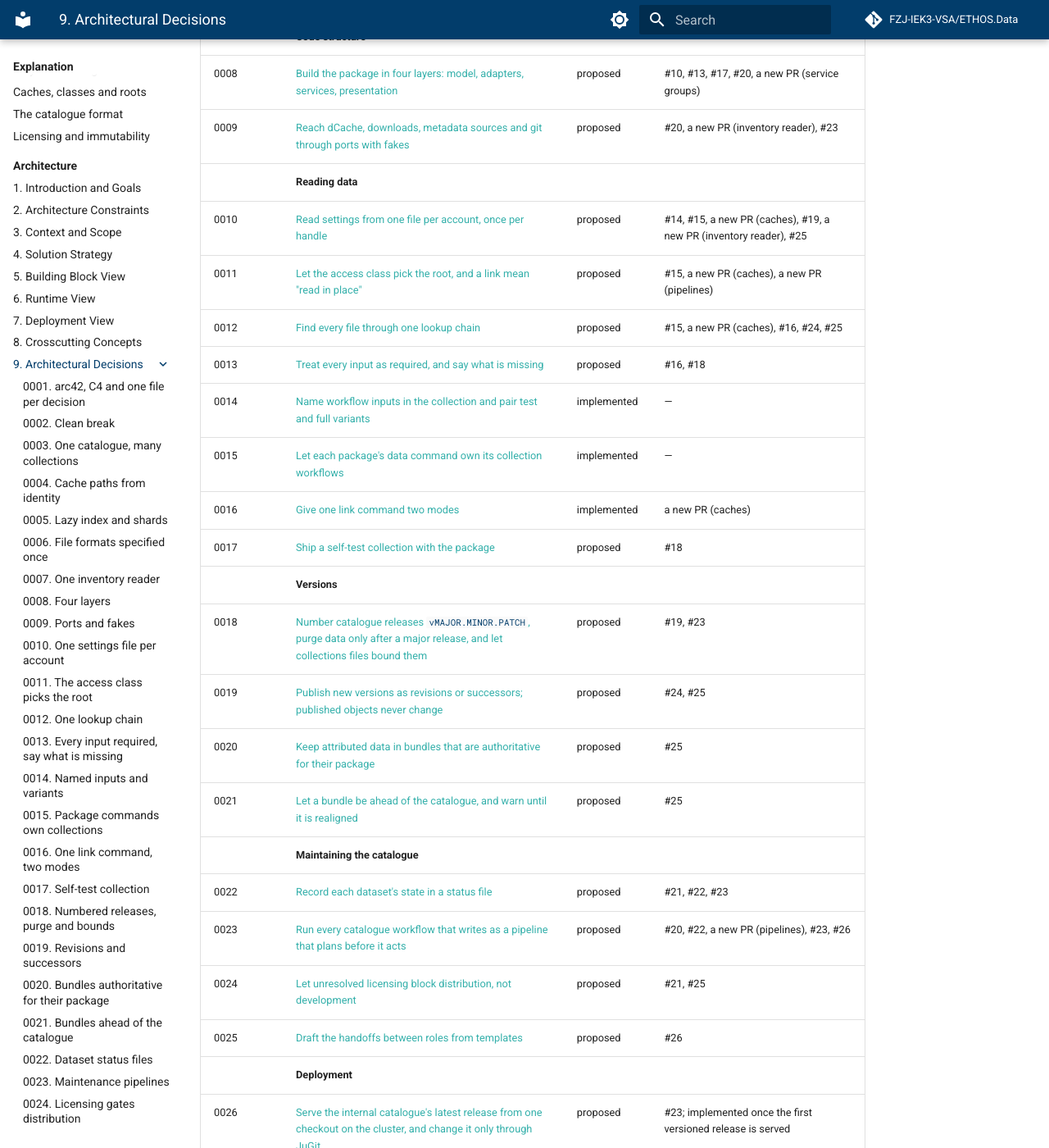
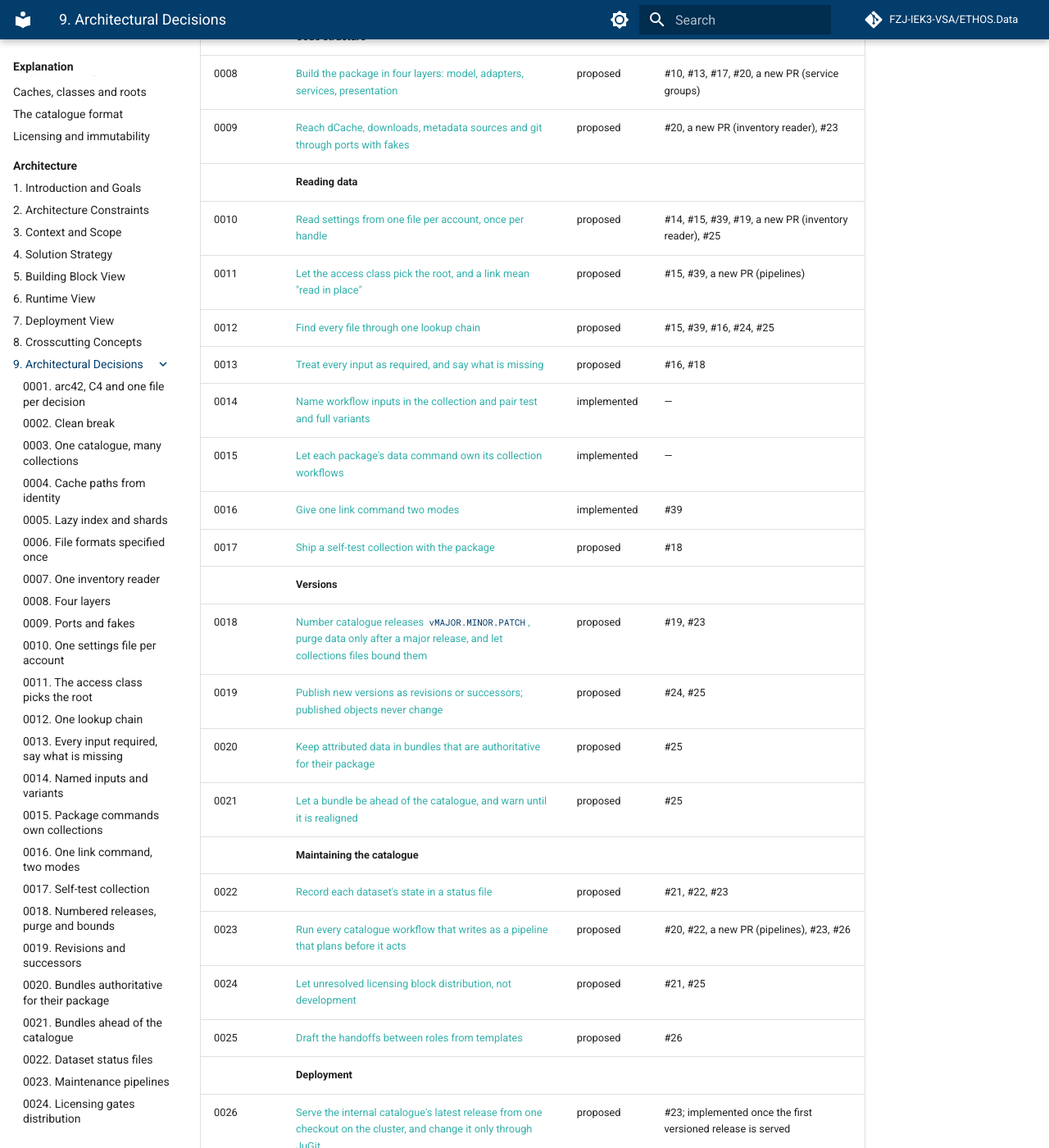
Before and after one commit to FZJ-IEK3-VSA/ETHOS.Data, an MkDocs documentation site: the page built from docs/explanation/architecture/decisions/index.md, in a window 1280 px wide and 1400 px high, scrolled down 1036 px. Shown: the whole window at 82% size. Built offline with MkDocs 1.6.1 and Material for MkDocs 9.7.7, drawn with Linux system fonts in a browser that asks for light colours; comment, search, counter and statistics services are not loaded.

Commit message:
Name PR #39 in the decisions it implements
Co-Authored-By: Claude Opus 5.5 <noreply@anthropic.com>

```diff
--- a/docs/explanation/architecture/decisions/index.md
+++ b/docs/explanation/architecture/decisions/index.md
@@ -28,13 +28,13 @@ dash means that the decision is implemented and needs no pull request.
 | 0008 | [Build the package in four layers: model, adapters, services, presentation](0008-four-layers.md) | proposed | #10, #13, #17, #20, a new PR (service groups) |
 | 0009 | [Reach dCache, downloads, metadata sources and git through ports with fakes](0009-ports-and-fakes-for-external-systems.md) | proposed | #20, a new PR (inventory reader), #23 |
 | | **Reading data** | | |
-| 0010 | [Read settings from one file per account, once per handle](0010-one-settings-file-per-account.md) | proposed | #14, #15, a new PR (caches), #19, a new PR (inventory reader), #25 |
-| 0011 | [Let the access class pick the root, and a link mean "read in place"](0011-access-class-picks-the-root.md) | proposed | #15, a new PR (caches), a new PR (pipelines) |
-| 0012 | [Find every file through one lookup chain](0012-one-lookup-chain.md) | proposed | #15, a new PR (caches), #16, #24, #25 |
+| 0010 | [Read settings from one file per account, once per handle](0010-one-settings-file-per-account.md) | proposed | #14, #15, #39, #19, a new PR (inventory reader), #25 |
+| 0011 | [Let the access class pick the root, and a link mean "read in place"](0011-access-class-picks-the-root.md) | proposed | #15, #39, a new PR (pipelines) |
+| 0012 | [Find every file through one lookup chain](0012-one-lookup-chain.md) | proposed | #15, #39, #16, #24, #25 |
 | 0013 | [Treat every input as required, and say what is missing](0013-every-input-is-required.md) | proposed | #16, #18 |
 | 0014 | [Name workflow inputs in the collection and pair test and full variants](0014-named-inputs-and-test-full-variants.md) | implemented | — |
 | 0015 | [Let each package's data command own its collection workflows](0015-package-commands-own-collections.md) | implemented | — |
-| 0016 | [Give one link command two modes](0016-one-link-command-two-modes.md) | implemented | a new PR (caches) |
+| 0016 | [Give one link command two modes](0016-one-link-command-two-modes.md) | implemented | #39 |
 | 0017 | [Ship a self-test collection with the package](0017-self-test-collection.md) | proposed | #18 |
 | | **Versions** | | |
 | 0018 | [Number catalogue releases `vMAJOR.MINOR.PATCH`, purge data only after a major release, and let collections files bound them](0018-numbered-catalogue-releases.md) | proposed | #19, #23 |
@@ -49,4 +49,4 @@ dash means that the decision is implemented and needs no pull request.
 | | **Deployment** | | |
 | 0026 | [Serve the internal catalogue's latest release from one checkout on the cluster, and change it only through JuGit](0026-internal-catalogue-on-the-cluster.md) | proposed | #23; implemented once the first versioned release is served |
 | 0027 | [Release the public catalogue as a generated view, tagged on GitHub](0027-public-catalogue-releases-on-github.md) | proposed | #12, #19, #23, #26; implemented with the first versioned release |
-| 0028 | [Share one public cache on the cluster](0028-one-public-cache-on-the-cluster.md) | implemented | a new PR (caches) |
+| 0028 | [Share one public cache on the cluster](0028-one-public-cache-on-the-cluster.md) | implemented | #39 |
```
Also changed, not shown: docs/explanation/architecture/decisions/0010-one-settings-file-per-account.md (+1 -1 lines), docs/explanation/architecture/decisions/0011-access-class-picks-the-root.md (+1 -1 lines), docs/explanation/architecture/decisions/0012-one-lookup-chain.md (+1 -1 lines), docs/explanation/architecture/decisions/0016-one-link-command-two-modes.md (+1 -1 lines), docs/explanation/architecture/decisions/0028-one-public-cache-on-the-cluster.md (+1 -1 lines).
